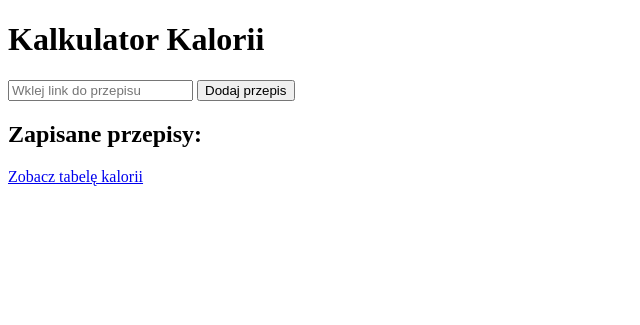
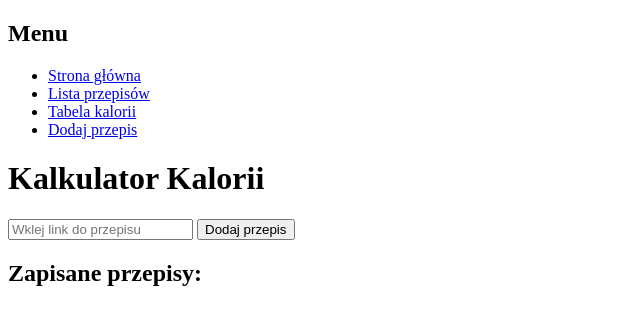
Before and after one commit to mzagula/CalorieCounter, a Django app: page / in a window 1280 px wide. Shown: the top 325 px of the page, without its empty margins (0-640 px from the left). Run offline with Django 3.2, Linux system fonts and the light colour scheme; data that the repository does not hold is empty.

Commit message:
add menu on the left

```diff
--- a/recipe_estima/templates/url_list.html
+++ b/recipe_estima/templates/url_list.html
@@ -9,6 +9,17 @@
     </head>
     <body>
         <div class="container">
+            <nav class="sidebar">
+                <h2 class="menu-title">Menu</h2>
+                <ul class="menu-list">
+                    <li><a href="{% url 'recipe_estima:home' %}">Strona główna</a></li>
+                    <li><a href="{% url 'recipe_estima:url_list' %}">Lista przepisów</a></li>
+                    <li><a href="{% url 'recipe_estima:recipe_calorie' %}">Tabela kalorii</a></li>
+                    <li><a href="{% url 'recipe_estima:url_input' %}">Dodaj przepis</a></li>
+                </ul>
+            </nav>
+
+            <main class="main-content">
                 <h1 class="main-title">Kalkulator Kalorii</h1>
 
                 <!-- Formularz do dodawania nowego URL -->
@@ -28,8 +39,7 @@
                     </li>
                 {% endfor %}
                 </ul>
-
-            <a href="{% url 'recipe_estima:recipe_calorie' %}">Zobacz tabelę kalorii</a>
+            </main>
         </div>
     </body>
 </html>
```
Lines whose indentation alone changed are shown as unchanged.
